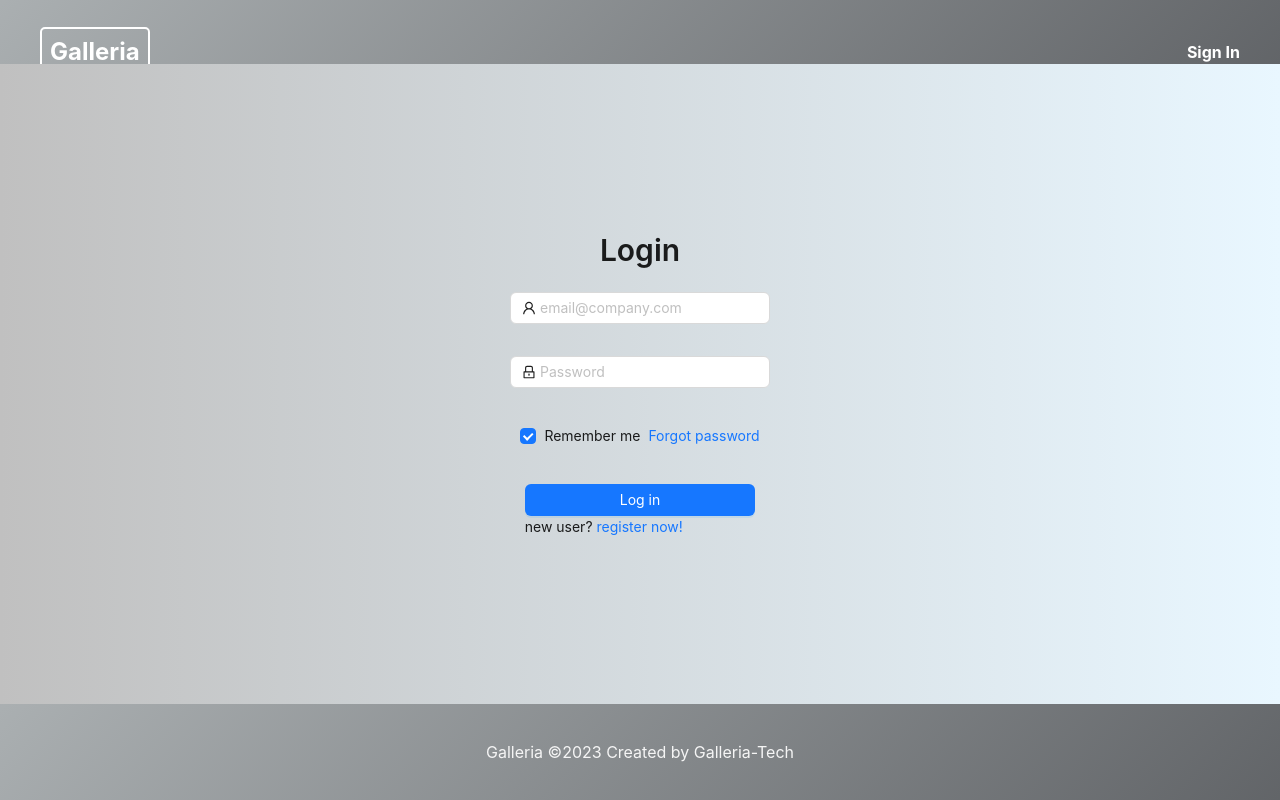
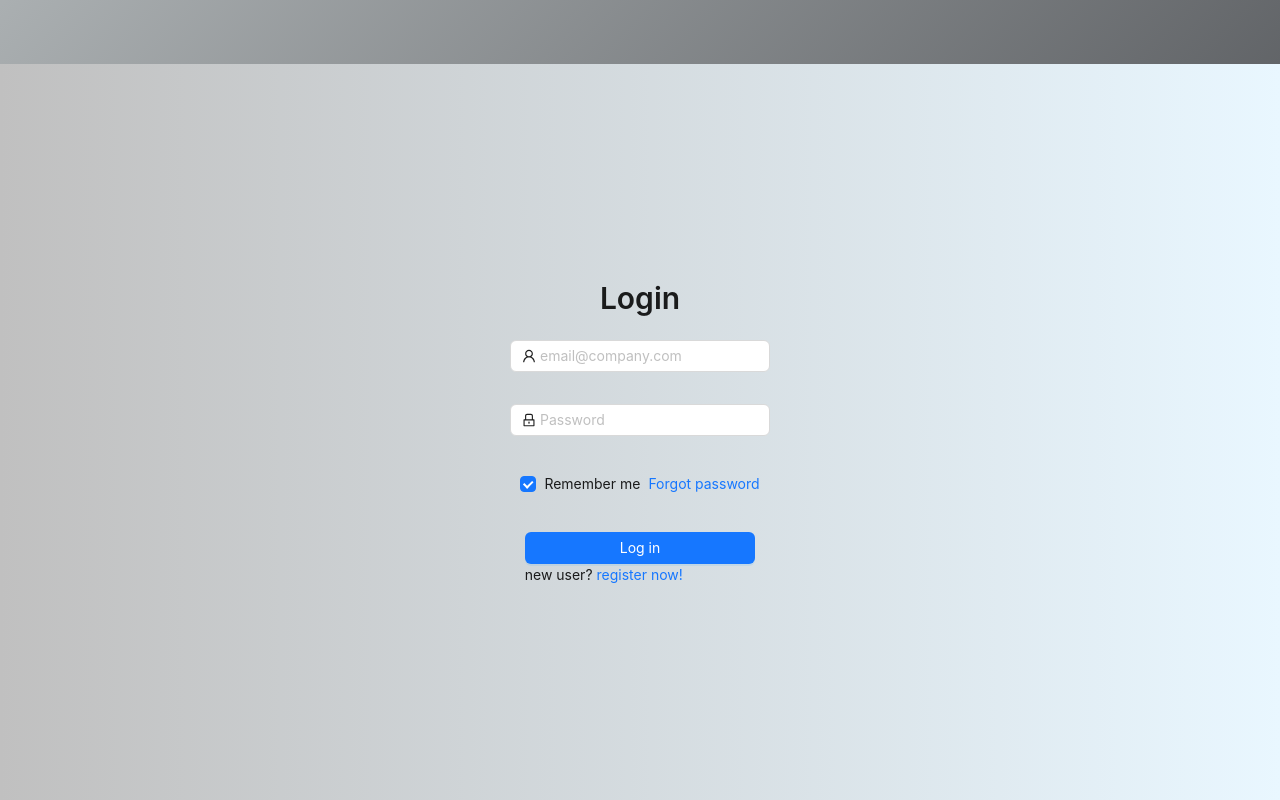
Before and after one commit to tonyoseko99/Spotifai-Analyzer, a React (Create React App) app: page /login in a window 1280 px wide. Built offline with nearby package versions, Linux system fonts and the light colour scheme.

Commit message:
add auth provider and authContext

```diff
--- a/src/App.js
+++ b/src/App.js
@@ -1,5 +1,5 @@
 import "./App.css";
-import React from "react";
+import React, { useContext } from "react";
 import { BrowserRouter as Router, Routes, Route } from "react-router-dom";
 import LandingPage from "./components/LandingPage";
 import Header from "./components/Header";
@@ -10,22 +10,32 @@ import Register from "./components/Register";
 import User from "./components/User";
 import Album from "./components/Album";
 import Photo from "./components/Photo";
+// import AuthContext and AuthProvider
+import { AuthContext } from "./AuthContext/AuthContext";
 
 function App() {
+  const { authenticated } = useContext(AuthContext);
   return (
     <div className="App">
       <Router>
         <Header />
+        {authenticated ? (
+          <React.Fragment>
             <Routes>
-          <Route path="/" element={<LandingPage />} />
               <Route path="/users" element={<Home />} />
               <Route path="/users/:id" element={<User />} />
               <Route path="/albums/:id" element={<Album />} />
               <Route path="/albums/:id/photos/:id" element={<Photo />} />
+            </Routes>
+            <Footer />
+          </React.Fragment>
+        ) : (
+          <Routes>
+            <Route path="/" element={<LandingPage />} />
             <Route path="/login" element={<Login />} />
             <Route path="/register" element={<Register />} />
           </Routes>
-        <Footer />
+        )}
       </Router>
     </div>
   );
--- /dev/null
+++ b/src/AuthContext/AuthContext.js
@@ -0,0 +1,46 @@
+import { createContext, useState, useEffect } from "react";
+
+const AuthContext = createContext({
+  authenticated: false,
+  user: {},
+  login: () => {},
+  logout: () => {},
+});
+
+const AuthProvider = ({ children }) => {
+  const [authenticated, setAuthenticated] = useState(false);
+  const [user, setUser] = useState({});
+
+  useEffect(() => {
+    const token = localStorage.getItem("token");
+    if (token) {
+      setAuthenticated(true);
+    }
+  }, []);
+
+  const login = (data, token) => {
+    // save token to local storage
+    localStorage.setItem("token", token);
+    // set authenticated to true
+    setAuthenticated(true);
+    // set user
+    setUser(data);
+  };
+
+  const logout = () => {
+    // remove token from local storage
+    localStorage.removeItem("token");
+    // set authenticated to false
+    setAuthenticated(false);
+    // set user to empty object
+    setUser({});
+  };
+
+  return (
+    <AuthContext.Provider value={{ authenticated, user, login, logout }}>
+      {children}
+    </AuthContext.Provider>
+  );
+};
+
+export { AuthContext, AuthProvider };
--- a/src/components/Header.js
+++ b/src/components/Header.js
@@ -1,25 +1,45 @@
-import React from "react";
+import React, { useState, useEffect } from "react";
 import { Link } from "react-router-dom";
 import { Layout, Button } from "antd";
 
 const { Header } = Layout;
 
 const AppHeader = () => {
+  const [isLoggedin, setIsLoggedin] = useState(false);
+
+  const token = localStorage.getItem("token");
+
+  // check if user is logged in
+  useEffect(() => {
+    if (token) {
+      setIsLoggedin(true);
+    }
+  }, [token]);
+
+  // handle user logout
+  const handleLogout = () => {
+    // remove token from local storage
+    localStorage.removeItem("token");
+    // set isLoggedin to false
+    setIsLoggedin(false);
+  };
+
   return (
     <Header className="appHeader">
-      <div>
-        <a href="/">
-          <span style={{ color: "white", fontSize: "1.5rem" }} id="logo">
-            Galleria
-          </span>
-        </a>
-        <a
-          href="/login"
-          type="dark"
-          style={{ color: "white", fontSize: "1rem" }}
-        >
-          Sign In
-        </a>
+      <div className="logo" />
+      <div className="headerLinks">
+        <Link to="/">Home</Link>
+        <Link to="/users">Users</Link>
+        {isLoggedin ? (
+          <Button type="primary" onClick={handleLogout}>
+            Logout
+          </Button>
+        ) : (
+          <>
+            <Link to="/login" style={{float: "right"}}>Login</Link>
+            <Link to="/register">Register</Link>
+          </>
+        )}
       </div>
     </Header>
   );
--- a/src/components/LandingPage.js
+++ b/src/components/LandingPage.js
@@ -1,6 +1,7 @@
-import React from "react";
+import React, { useContext } from "react";
 import { Link } from "react-router-dom";
 import { Button, Layout, Typography, Carousel } from "antd";
+import {AuthContext} from "../AuthContext/AuthContext";
 const contentStyle = {
   height: "160px",
   color: "#fff",
@@ -12,6 +13,8 @@ const contentStyle = {
 const LandingPage = () => {
   const { Content } = Layout;
   const { Title } = Typography;
+
+  const { authenticated } = useContext(AuthContext);
 
   return (
     <Layout className="landingPage">
@@ -31,14 +34,20 @@ const LandingPage = () => {
           Galleria is your home of art. We have a wide range of art pieces from
           different artists.
         </Title>
-        <Link to="/users">
-          <Button
-            type="primary"
-            block
-          >
-            Get Started
-          </Button>
-        </Link>
+        {/* redirect to /users if user is authenticated */}
+        {authenticated ? (
+          <Link to="/users">
+            <Button type="primary" size="large">
+              View Users
+            </Button>
+          </Link>
+        ) : (
+          <Link to="/login">
+            <Button type="primary" size="large">
+              Login
+            </Button>
+          </Link>
+        )}
       </Content>
     </Layout>
   );
--- a/src/components/Login.js
+++ b/src/components/Login.js
@@ -1,5 +1,5 @@
-import React, { useState } from "react";
-import { useHistory } from "react-router-dom";
+import React, { useState, useContext } from "react";
+import { AuthContext, AuthProvider } from "../AuthContext/AuthContext";
 import { Form, Input, Button, Checkbox, Space, Typography } from "antd";
 import { UserOutlined, LockOutlined } from "@ant-design/icons";
 
@@ -7,8 +7,10 @@ const Login = () => {
   const [form] = Form.useForm();
   const [formError, setFormError] = useState(null);
 
+  const { login } = useContext(AuthContext);
+
   //  handle login form submit
-  const handleFormSubmit = async (values) => {
+  const handleLogin = async (values) => {
     try {
       const response = await fetch("http://localhost:4000/auth/login", {
         method: "POST",
@@ -22,13 +24,17 @@ const Login = () => {
         // handle successful login here
         console.log(results);
         alert("Login successful");
-        window.location.href = "/";
+        window.location.href = "/users";
       } else {
         setFormError(results.message);
       }
     } catch (error) {
       setFormError(error.message);
     }
+
+    const data = { email: values.email, password: values.password };
+    const token = localStorage.getItem("token");
+    login(data, token);
   };
 
   const onFinishFailed = (errorInfo) => {
@@ -41,7 +47,7 @@ const Login = () => {
       name="normal_login"
       className="login-form"
       initialValues={{ remember: true }}
-      onFinish={handleFormSubmit}
+      onFinish={handleLogin}
       onFinishFailed={onFinishFailed}
     >
       <Space direction="vertical" align="center" style={{ width: "100%" }}>
@@ -94,4 +100,8 @@ const Login = () => {
   );
 };
 
-export default Login;
+export default () => (
+  <AuthProvider>
+    <Login />
+  </AuthProvider>
+);
```
Also changed, not shown: AuthContext.js (deleted, +0 -10 lines). Lines whose indentation alone changed are shown as unchanged.
